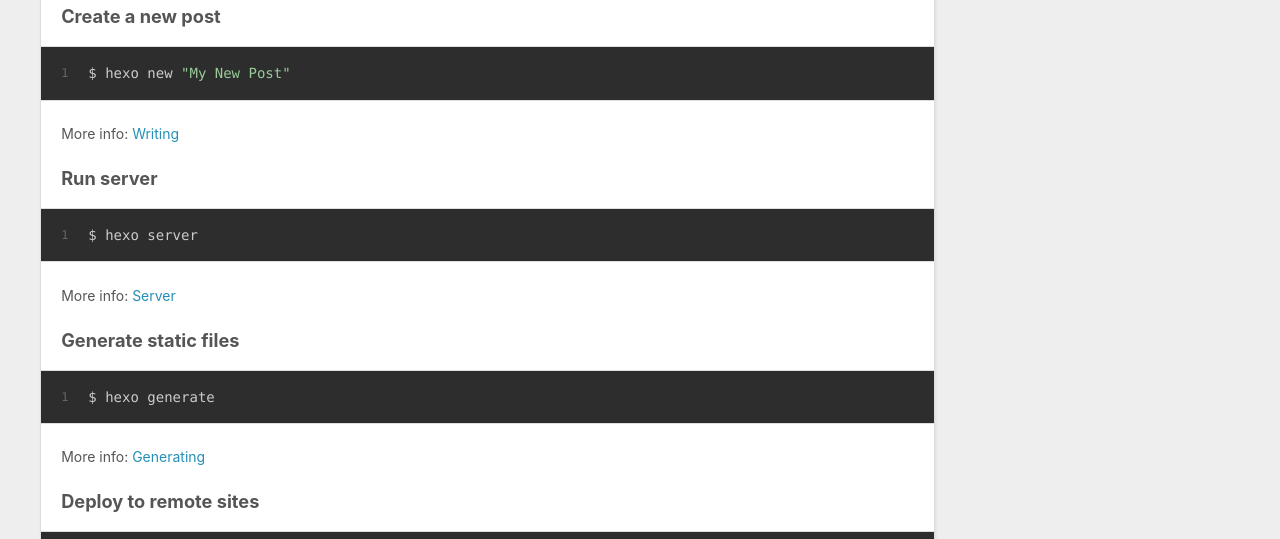
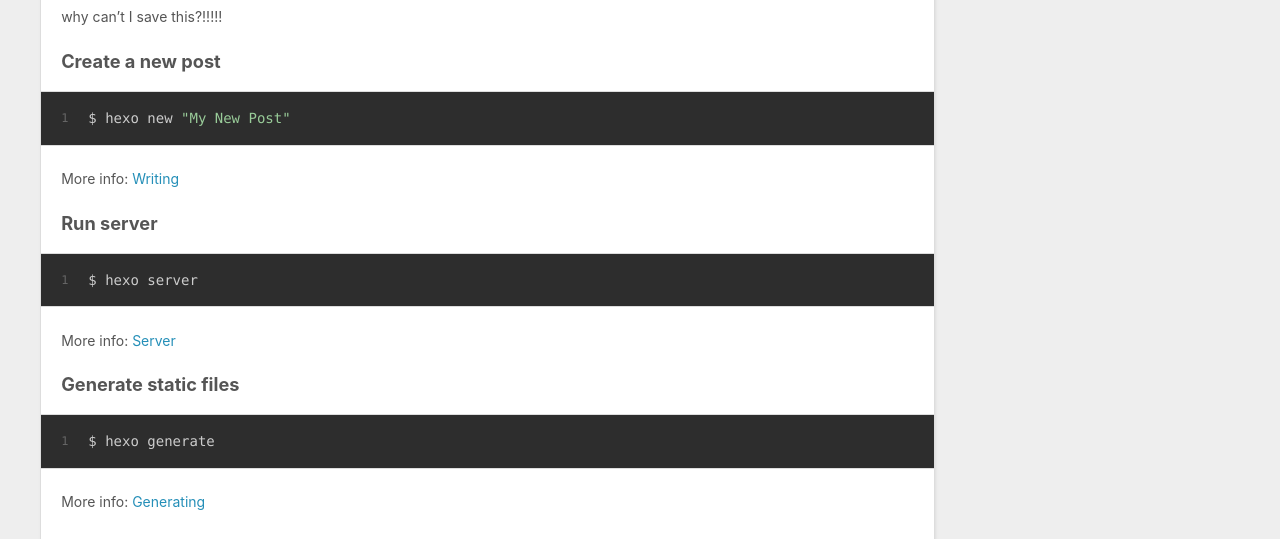
Before and after one commit to NONEremainer/NONEremainer.github.io, a plain HTML site: page 2024/08/12/hello-world/index.html in a window 1280 px wide. Shown: the part 561-1100 px from the top of the page. Drawn offline with Linux system fonts and the light colour scheme.

Commit message:
Site updated: 2024-08-12 12:11:09

```diff
--- a/2024/08/12/hello-world/index.html
+++ b/2024/08/12/hello-world/index.html
@@ -14,7 +14,7 @@
 <meta property="og:description" content="Welcome to Hexo! This is your very first post. Check documentation for more info. If you get any problems when using Hexo, you can find the answer in troubleshooting or you can ask me on GitHub. HELLO">
 <meta property="og:locale" content="en_US">
 <meta property="article:published_time" content="2024-08-12T03:11:46.417Z">
-<meta property="article:modified_time" content="2024-08-12T04:07:21.199Z">
+<meta property="article:modified_time" content="2024-08-12T04:10:53.116Z">
 <meta property="article:author" content="RMMC">
 <meta name="twitter:card" content="summary">
 
@@ -94,7 +94,8 @@
     <div class="e-content article-entry" itemprop="articleBody">
 
         <p>Welcome to <a target="_blank" rel="noopener" href="https://hexo.io/">Hexo</a>! This is your very first post. Check <a target="_blank" rel="noopener" href="https://hexo.io/docs/">documentation</a> for more info. If you get any problems when using Hexo, you can find the answer in <a target="_blank" rel="noopener" href="https://hexo.io/docs/troubleshooting.html">troubleshooting</a> or you can ask me on <a target="_blank" rel="noopener" href="https://github.com/hexojs/hexo/issues">GitHub</a>.</p>
-<h2 id="HELLO"><a href="#HELLO" class="headerlink" title="HELLO"></a>HELLO</h2><h3 id="Create-a-new-post"><a href="#Create-a-new-post" class="headerlink" title="Create a new post"></a>Create a new post</h3><figure class="highlight bash"><table><tr><td class="gutter"><pre><span class="line">1</span><br></pre></td><td class="code"><pre><span class="line">$ hexo new <span class="string">&quot;My New Post&quot;</span></span><br></pre></td></tr></table></figure>
+<h2 id="HELLO-WORLD"><a href="#HELLO-WORLD" class="headerlink" title="HELLO WORLD"></a>HELLO WORLD</h2><p>why can’t I save this?!!!!!</p>
+<h3 id="Create-a-new-post"><a href="#Create-a-new-post" class="headerlink" title="Create a new post"></a>Create a new post</h3><figure class="highlight bash"><table><tr><td class="gutter"><pre><span class="line">1</span><br></pre></td><td class="code"><pre><span class="line">$ hexo new <span class="string">&quot;My New Post&quot;</span></span><br></pre></td></tr></table></figure>
 
 <p>More info: <a target="_blank" rel="noopener" href="https://hexo.io/docs/writing.html">Writing</a></p>
 <h3 id="Run-server"><a href="#Run-server" class="headerlink" title="Run server"></a>Run server</h3><figure class="highlight bash"><table><tr><td class="gutter"><pre><span class="line">1</span><br></pre></td><td class="code"><pre><span class="line">$ hexo server</span><br></pre></td></tr></table></figure>
```
Also changed, not shown: index.html (+2 -1 lines).
